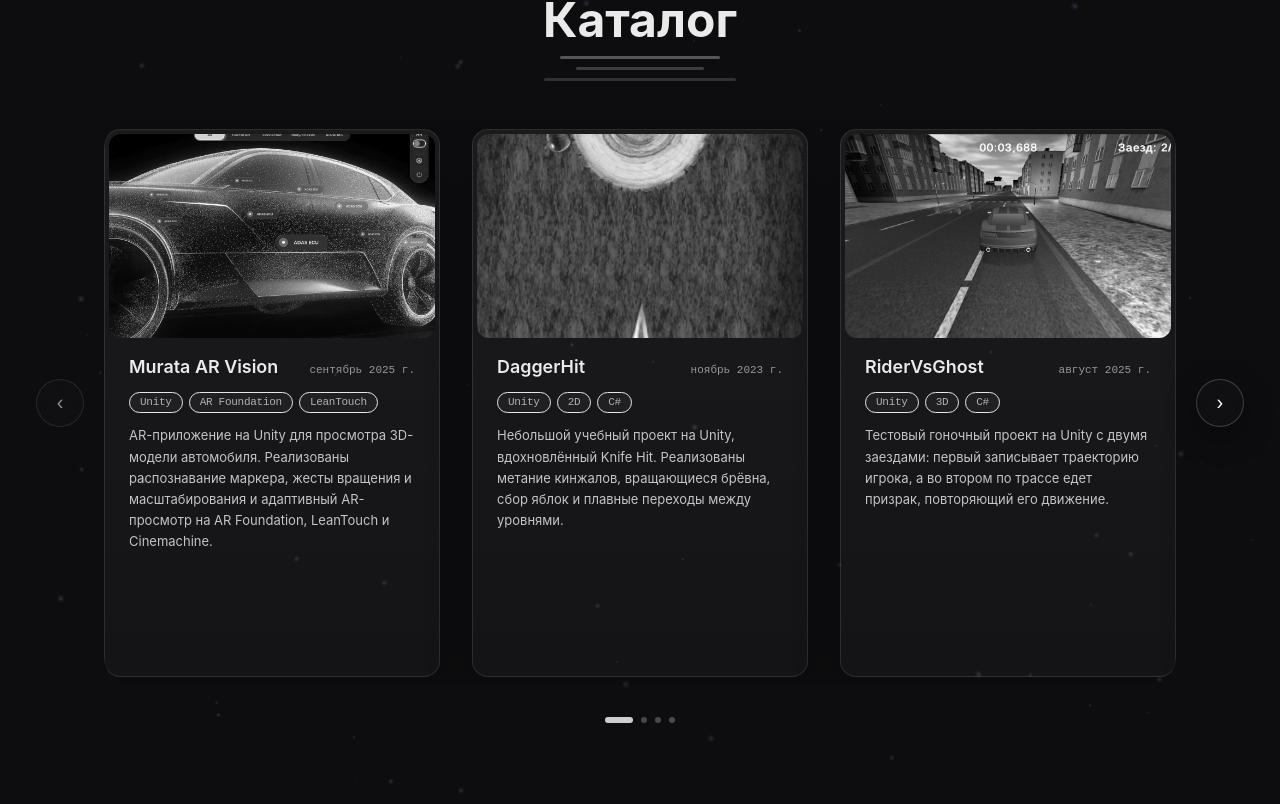
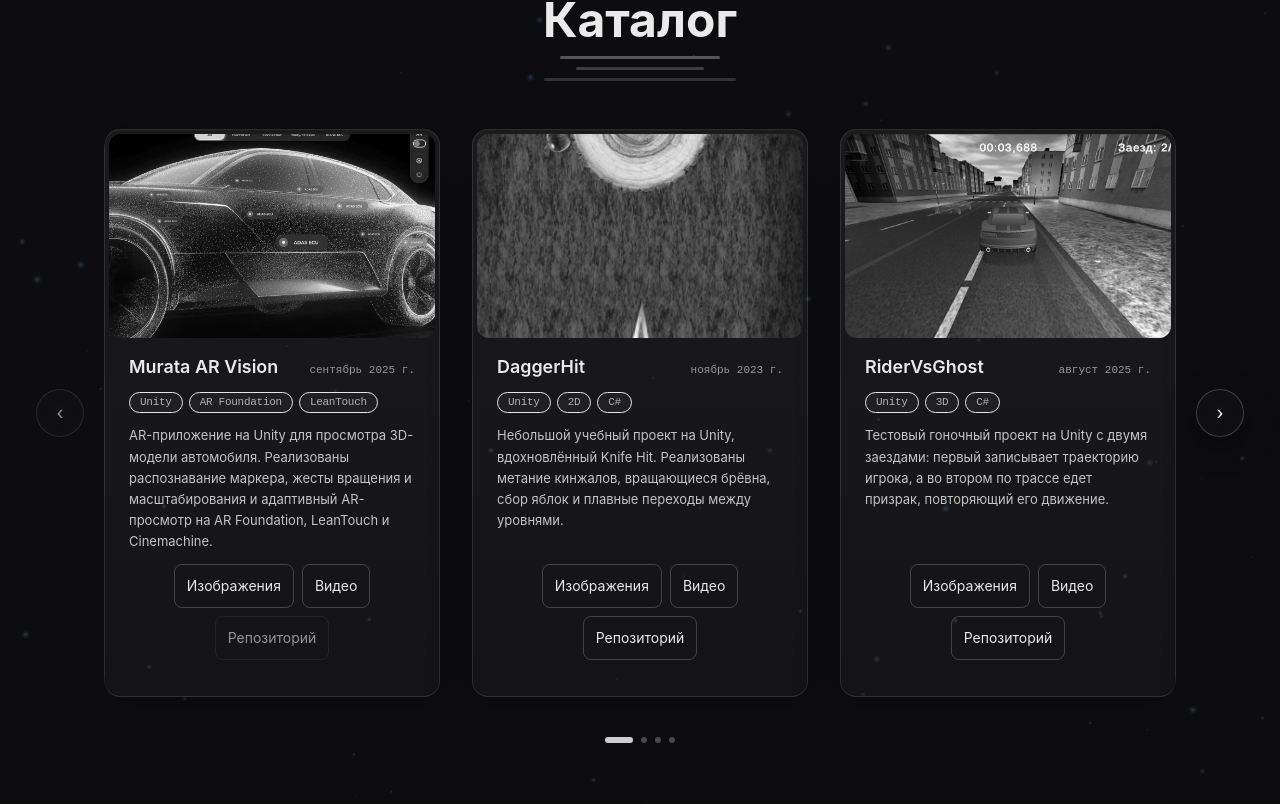
Before and after one commit to qwertynoqwerty/PortfolioSite, a React (Vite) app: page / in a window 1280 px wide. Shown: the part 3838-4642 px from the top of the page. Built offline with nearby package versions, Linux system fonts and the light colour scheme.

Commit message:
fix: кнопки медиа в карточках каталога

```diff
--- a/src/components/ProjectCard.jsx
+++ b/src/components/ProjectCard.jsx
@@ -16,7 +16,7 @@ export default function ProjectCard({
     const summaryTextClass = compact ? "text-xs md:text-[13px]" : "text-sm md:text-[15px]";
 
     return (
-        <div className={`${cardWidthClass} group h-full rounded-2xl border border-white/10 bg-gradient-to-b from-white/[0.06] to-white/[0.03] p-1 shadow-[0_18px_48px_rgba(0,0,0,0.18)] transition-colors duration-300 hover:border-white/25`}>
+        <div className={`${cardWidthClass} group flex h-full flex-col rounded-2xl border border-white/10 bg-gradient-to-b from-white/[0.06] to-white/[0.03] p-1 shadow-[0_18px_48px_rgba(0,0,0,0.18)] transition-colors duration-300 hover:border-white/25`}>
             <div className="overflow-hidden rounded-xl">
                 <div className={`w-full ${aspectClass}`}>
                     {project.cover ? (
@@ -33,7 +33,7 @@ export default function ProjectCard({
                 </div>
             </div>
 
-            <div className="px-4 sm:px-5 pt-4 pb-5 min-w-0 flex h-full flex-col">
+            <div className="px-4 sm:px-5 pt-4 pb-5 min-w-0 flex flex-1 flex-col">
                 <div className="flex items-baseline justify-between gap-6">
                     <h3 className={`font-semibold ${titleClass}`}>{project.title}</h3>
                     <span className="font-mono text-[11px] text-white/55">{formatMonthYear(project.date, project.year)}</span>
@@ -52,8 +52,7 @@ export default function ProjectCard({
                     onOpenImages={onOpenImages}
                     onOpenVideo={onOpenVideo}
                     onOpenRepo={onOpenRepo}
-                    className="mt-auto pt-3 flex flex-wrap gap-2"
-                    buttonClassName="inline-flex min-h-10 items-center justify-center rounded-lg border px-3 py-2 text-[11px] md:text-xs transition focus-visible:outline focus-visible:outline-2 focus-visible:outline-offset-2 focus-visible:outline-white"
+                    className="mt-auto flex flex-wrap justify-center gap-2 px-3 py-3"
                 />
             </div>
         </div>
```
